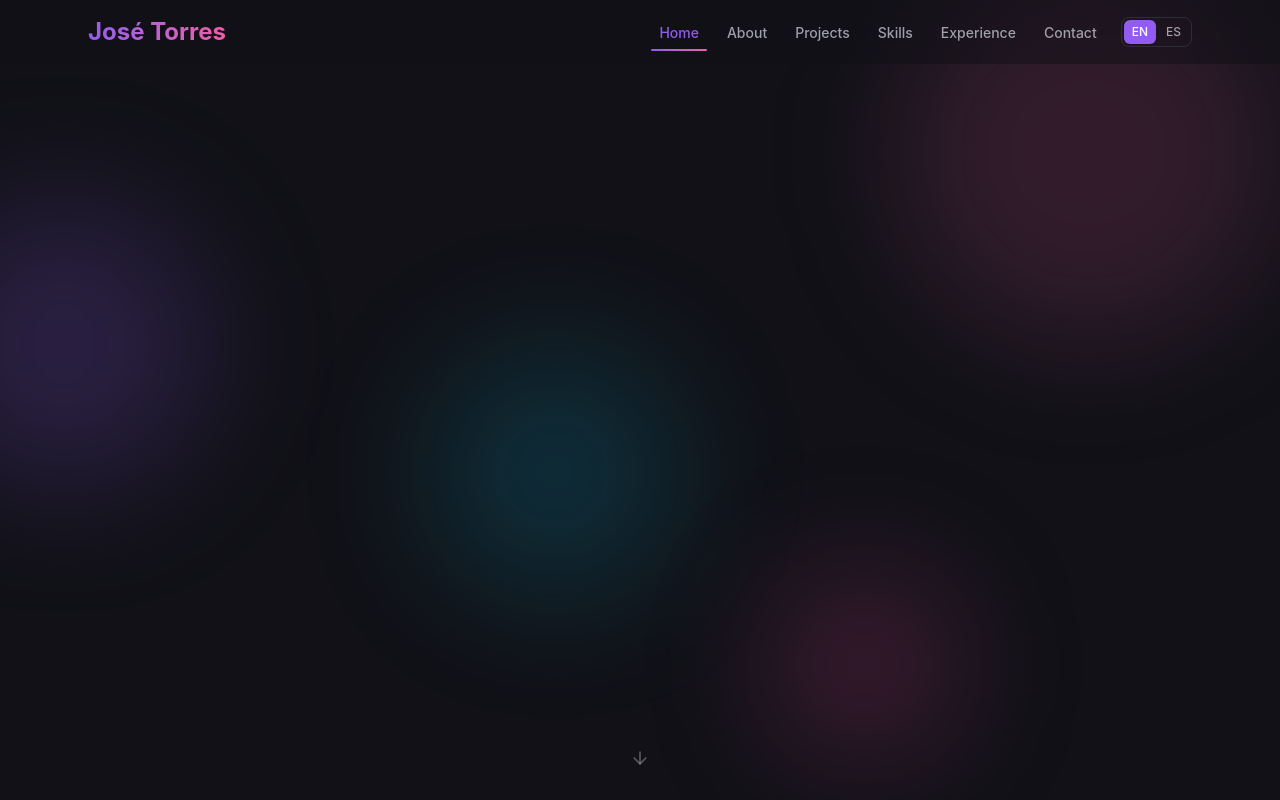
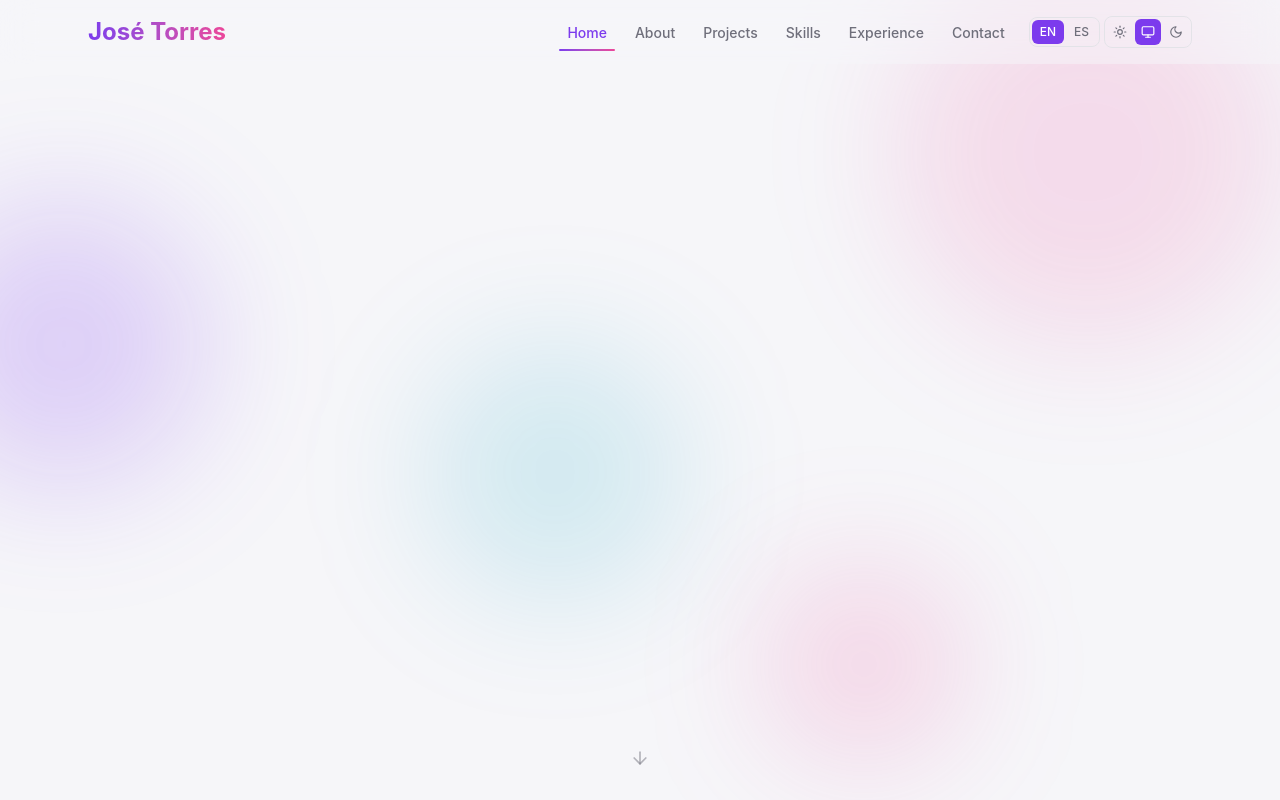
Before and after one commit to jose-torres123/portfolio, a React (Vite) app in the folder apps/web/: page / in a window 1280 px wide. Shown: the top 800 px of the page. Built offline with nearby package versions, Linux system fonts and the light colour scheme.

Commit message:
added light/dark/system + localStorage.

```diff
--- a/apps/web/src/features/layout/components/Navbar.tsx
+++ b/apps/web/src/features/layout/components/Navbar.tsx
@@ -3,6 +3,7 @@ import { motion, AnimatePresence } from "framer-motion";
 import { Menu, X } from "lucide-react";
 import { useI18n } from "@/lib/i18n/index.js";
 import { LanguageSwitcher } from "./LanguageSwitcher.js";
+import { ThemeToggle } from "./ThemeToggle.js";
 
 const NAV_KEYS = ["home", "about", "projects", "skills", "experience", "contact"] as const;
 
@@ -99,10 +100,14 @@ export function Navbar(): React.JSX.Element {
           <li className="ml-2">
             <LanguageSwitcher />
           </li>
+          <li>
+            <ThemeToggle />
+          </li>
         </ul>
 
         {/* Mobile: switcher + toggle */}
         <div className="flex items-center gap-2 md:hidden">
+          <ThemeToggle />
           <LanguageSwitcher />
           <button
             type="button"
--- /dev/null
+++ b/apps/web/src/features/layout/components/ThemeToggle.tsx
@@ -0,0 +1,33 @@
+import { Sun, Moon, Monitor } from "lucide-react";
+import { useTheme } from "@/lib/theme/index.js";
+import type { Theme } from "@/lib/theme/index.js";
+
+const THEMES: { value: Theme; icon: React.JSX.Element; label: string }[] = [
+  { value: "light", icon: <Sun className="size-3.5" />, label: "Light" },
+  { value: "system", icon: <Monitor className="size-3.5" />, label: "System" },
+  { value: "dark", icon: <Moon className="size-3.5" />, label: "Dark" },
+];
+
+export function ThemeToggle(): React.JSX.Element {
+  const { theme, setTheme } = useTheme();
+
+  return (
+    <div className="flex items-center gap-0.5 rounded-lg border border-border/50 p-0.5">
+      {THEMES.map((t) => (
+        <button
+          key={t.value}
+          type="button"
+          onClick={() => setTheme(t.value)}
+          className={`rounded-md p-1.5 transition-colors ${
+            theme === t.value
+              ? "bg-primary text-primary-foreground"
+              : "text-muted-foreground hover:text-foreground"
+          }`}
+          aria-label={t.label}
+        >
+          {t.icon}
+        </button>
+      ))}
+    </div>
+  );
+}
--- /dev/null
+++ b/apps/web/src/lib/theme/context.tsx
@@ -0,0 +1,68 @@
+import { createContext, useCallback, useEffect, useMemo, useState } from "react";
+
+export type Theme = "light" | "dark" | "system";
+
+const STORAGE_KEY = "portfolio-theme";
+
+function getSystemTheme(): "light" | "dark" {
+  if (typeof window === "undefined") return "light";
+  return window.matchMedia("(prefers-color-scheme: dark)").matches ? "dark" : "light";
+}
+
+function getInitialTheme(): Theme {
+  if (typeof window === "undefined") return "system";
+  const stored = localStorage.getItem(STORAGE_KEY);
+  if (stored === "light" || stored === "dark" || stored === "system") return stored;
+  return "system";
+}
+
+function applyTheme(theme: Theme): void {
+  const resolved = theme === "system" ? getSystemTheme() : theme;
+  document.documentElement.classList.toggle("dark", resolved === "dark");
+}
+
+export interface ThemeContextValue {
+  theme: Theme;
+  resolved: "light" | "dark";
+  setTheme: (theme: Theme) => void;
+}
+
+export const ThemeContext = createContext<ThemeContextValue | null>(null);
+
+interface ThemeProviderProps {
+  children: React.ReactNode;
+}
+
+export function ThemeProvider({ children }: ThemeProviderProps): React.JSX.Element {
+  const [theme, setThemeState] = useState<Theme>(getInitialTheme);
+
+  const resolved = theme === "system" ? getSystemTheme() : theme;
+
+  const setTheme = useCallback((newTheme: Theme): void => {
+    setThemeState(newTheme);
+    localStorage.setItem(STORAGE_KEY, newTheme);
+    applyTheme(newTheme);
+  }, []);
+
+  // Apply on mount and when theme changes
+  useEffect(() => {
+    applyTheme(theme);
+  }, [theme]);
+
+  // Listen to system theme changes when in "system" mode
+  useEffect(() => {
+    const mq = window.matchMedia("(prefers-color-scheme: dark)");
+    const handler = (): void => {
+      if (theme === "system") applyTheme("system");
+    };
+    mq.addEventListener("change", handler);
+    return () => mq.removeEventListener("change", handler);
+  }, [theme]);
+
+  const value = useMemo<ThemeContextValue>(
+    () => ({ theme, resolved, setTheme }),
+    [theme, resolved, setTheme]
+  );
+
+  return <ThemeContext.Provider value={value}>{children}</ThemeContext.Provider>;
+}
--- /dev/null
+++ b/apps/web/src/lib/theme/index.ts
@@ -0,0 +1,3 @@
+export { ThemeProvider } from "./context.js";
+export { useTheme } from "./useTheme.js";
+export type { Theme } from "./context.js";
--- /dev/null
+++ b/apps/web/src/lib/theme/useTheme.ts
@@ -0,0 +1,11 @@
+import { useContext } from "react";
+import { ThemeContext } from "./context.js";
+import type { ThemeContextValue } from "./context.js";
+
+export function useTheme(): ThemeContextValue {
+  const context = useContext(ThemeContext);
+  if (!context) {
+    throw new Error("useTheme must be used within a ThemeProvider");
+  }
+  return context;
+}
--- a/apps/web/src/main.tsx
+++ b/apps/web/src/main.tsx
@@ -5,6 +5,7 @@ import { ReactQueryDevtools } from "@tanstack/react-query-devtools";
 import { BrowserRouter } from "react-router-dom";
 import "@/styles/globals.css";
 import { I18nProvider } from "@/lib/i18n/index.js";
+import { ThemeProvider } from "@/lib/theme/index.js";
 import { App } from "./app/App.js";
 
 const queryClient = new QueryClient({
@@ -26,6 +27,7 @@ if (!rootElement) throw new Error("Root element not found");
 
 createRoot(rootElement).render(
   <StrictMode>
+    <ThemeProvider>
       <I18nProvider>
         <QueryClientProvider client={queryClient}>
           <BrowserRouter>
@@ -34,5 +36,6 @@ createRoot(rootElement).render(
           <ReactQueryDevtools initialIsOpen={false} />
         </QueryClientProvider>
       </I18nProvider>
+    </ThemeProvider>
   </StrictMode>
 );
--- a/apps/web/src/styles/globals.css
+++ b/apps/web/src/styles/globals.css
@@ -1,7 +1,9 @@
 @import "tailwindcss";
 
+@custom-variant dark (&:where(.dark, .dark *));
+
 @theme {
-  /* Base */
+  /* Base — Light */
   --color-background: hsl(240 20% 97%);
   --color-foreground: hsl(240 10% 10%);
   --color-card: hsl(0 0% 100%);
@@ -36,8 +38,8 @@
   --font-mono: "JetBrains Mono", "Fira Code", ui-monospace, monospace;
 }
 
-@media (prefers-color-scheme: dark) {
-  @theme {
+/* Dark mode via .dark class on <html> */
+.dark {
   --color-background: hsl(240 15% 8%);
   --color-foreground: hsl(0 0% 95%);
   --color-card: hsl(240 15% 12%);
@@ -50,7 +52,6 @@
   --color-primary: hsl(262 83% 65%);
   --color-secondary: hsl(330 81% 65%);
   --color-accent: hsl(190 95% 50%);
-  }
 }
 
 * {
```
Also changed, not shown: 1 other file (tests, documents, lock files or other folders). Lines whose indentation alone changed are shown as unchanged.
